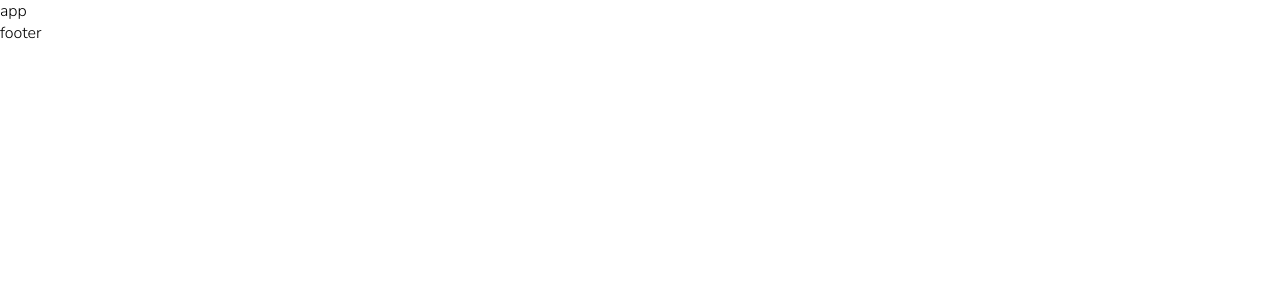
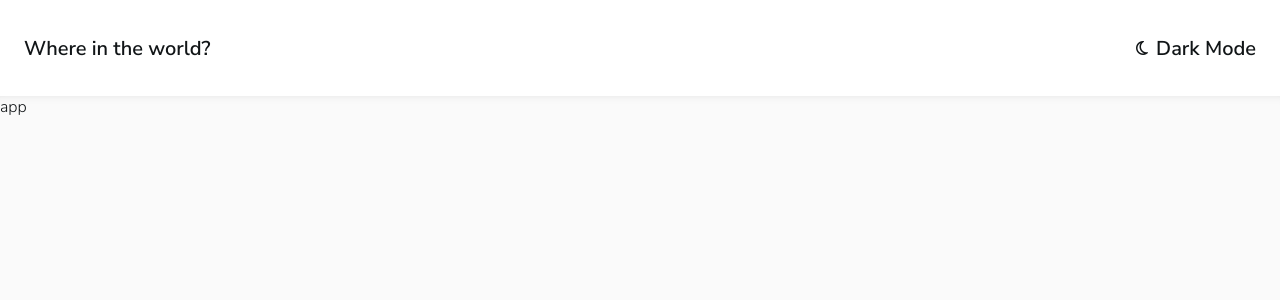
Before and after one commit to g1st/react-countries, a React (Create React App) app: page / in a window 1280 px wide. Shown: the top 300 px of the page. Built offline with nearby package versions, Linux system fonts and the light colour scheme.

Commit message:
Add Header

```diff
--- a/src/App.js
+++ b/src/App.js
@@ -1,13 +1,19 @@
-import React from 'react';
+import React, { useState } from 'react';
 import Header from './components/Header';
-function App() {
+
+const App = () => {
+  const [lightMode, setLightMode] = useState(true);
+
+  const handleModeChange = () => {
+    lightMode ? setLightMode(false) : setLightMode(true);
+  };
+
   return (
-    <div>
-      <Header />
+    <div className={lightMode ? 'light' : 'dark'}>
+      <Header mode={lightMode} handleChange={handleModeChange} />
       <main>app</main>
-      <footer>footer</footer>
     </div>
   );
-}
+};
 
 export default App;
--- a/src/components/Header.js
+++ b/src/components/Header.js
@@ -1,7 +1,19 @@
 import React from 'react';
 
-const Header = () => {
-  return <header></header>;
+const Header = ({ mode, handleChange }) => {
+  return (
+    <header className="header">
+      <h1 className="title">Where in the world?</h1>
+      <div className="mode-switch" onClick={handleChange}>
+        {mode ? (
+          <i className="far fa-moon fa-1x theme-icon"></i>
+        ) : (
+          <i className="far fa-sun fa-1x theme-icon"></i>
+        )}
+        {mode ? <span>Dark Mode</span> : <span>Light Mode</span>}
+      </div>
+    </header>
+  );
 };
 
 export default Header;
--- a/src/index.css
+++ b/src/index.css
@@ -1,12 +1,6 @@
 :root {
   box-sizing: border-box;
-  font-size: 16px;
-  --dark-blue--dark: hsl(209, 23%, 22%);
-  --very-dark-blue--dark: hsl(207, 26%, 17%);
-  --very-dark-blue--light: hsl(200, 15%, 8%);
-  --dark-gray--light: hsl(0, 0%, 52%);
-  --very-light-gray--light: hsl(0, 0%, 98%);
-  --white: hsl(0, 0%, 100%);
+  font-size: 14px;
 }
 
 *,
@@ -53,4 +47,69 @@ code {
     monospace;
 }
 
-@media screen and (min-width: 600px) {}
+/*----------  Theme colors  ----------*/
+.light {
+  --text: hsl(200, 15%, 8%);
+  --element: hsl(0, 0%, 100%);
+  --background-color: hsl(0, 0%, 98%);
+  --input: hsl(0, 0%, 52%);
+  --shadow: inset 0 8px 16px -18px hsl(0, 0%, 52%);
+}
+
+.dark {
+  --text: hsl(0, 0%, 100%);
+  --element: hsl(209, 23%, 22%);
+  --background-color: hsl(207, 26%, 17%);
+  --input: hsl(209, 23%, 22%);
+  --shadow: inset 0 8px 16px -18px hsl(209, 23%, 22%);
+}
+
+/*----------  Header  ----------*/
+.header {
+  background-color: var(--element);
+  color: var(--text);
+  display: flex;
+  justify-content: space-between;
+  align-items: center;
+  height: 6rem;
+  padding: 0 1.5em;
+}
+
+.title {
+  font-size: 1.25rem;
+  font-weight: 600;
+}
+
+.mode-switch {
+  cursor: pointer;
+  display: flex;
+  align-items: center;
+  user-select: none;
+}
+
+.mode-switch>span {
+  font-size: 1.25rem;
+  font-weight: 600;
+}
+
+.theme-icon {
+  margin-right: 0.5rem;
+}
+
+
+/*----------  Main  ----------*/
+
+main {
+  background-color: var(--background-color);
+  color: var(--text);
+  height: 100vh;
+  box-shadow: var(--shadow);
+
+}
+
+/*----------  Tablets and above  ----------*/
+@media screen and (min-width: 600px) {
+  :root {
+    font-size: 16px;
+  }
+}
```
